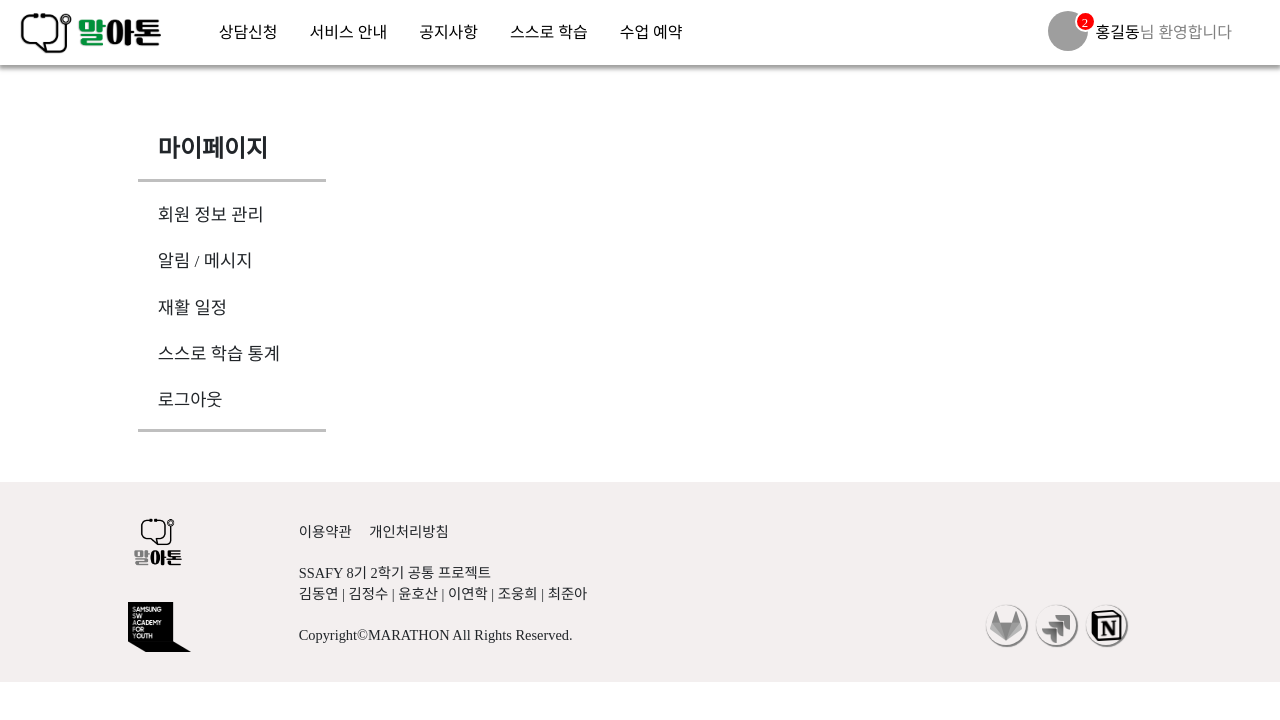
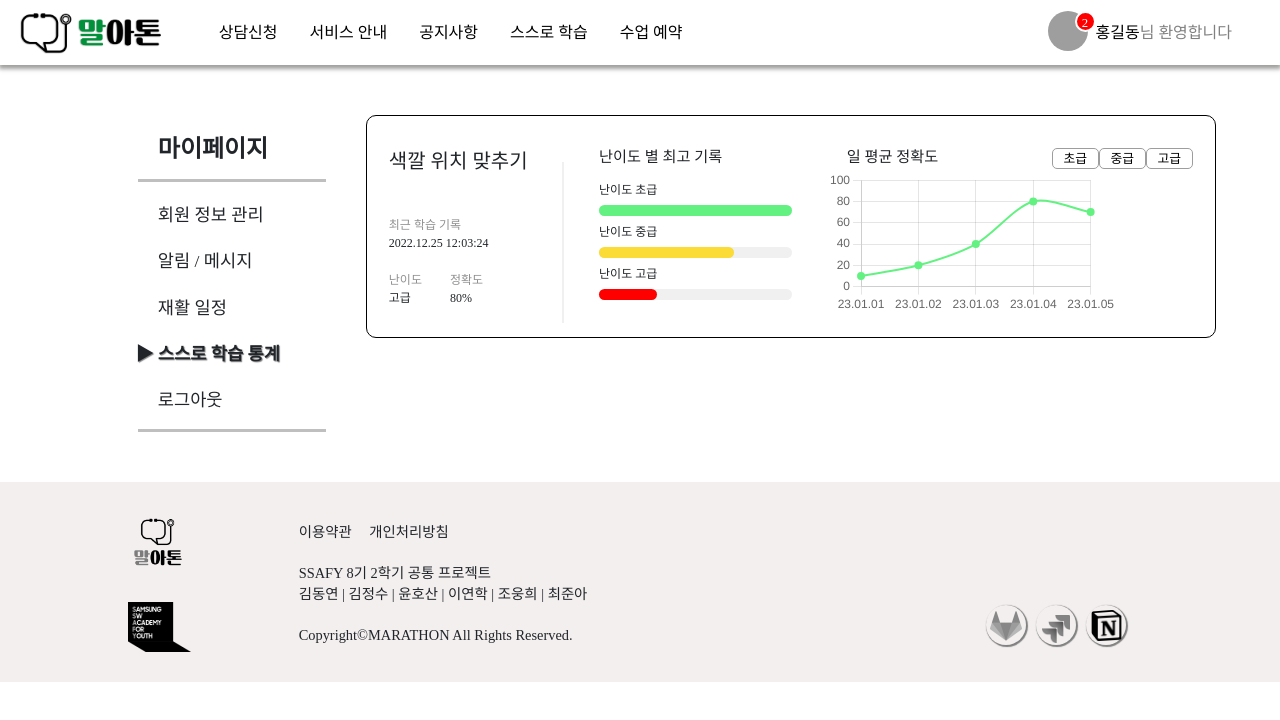
Before and after one commit to uh1216/marathon, a React (Create React App) app in the folder Frontend/marathon/: page /mypage/statistics in a window 1280 px wide. Shown: the top 720 px of the page. Built offline with nearby package versions, Linux system fonts and the light colour scheme; grey boxes are pictures that could not be loaded; a web font is replaced by a local one.

Commit message:
[FE] : [FEAT] 스스로 학습 통계 페이지 - 그래프 90% 완성

```diff
--- a/Frontend/marathon/package.json
+++ b/Frontend/marathon/package.json
@@ -15,10 +15,12 @@
     "@testing-library/user-event": "^13.5.0",
     "axios": "^1.2.3",
     "bootstrap": "^5.2.3",
+    "chart.js": "^4.2.0",
     "classnames": "^2.3.2",
     "react": "^18.2.0",
     "react-bootstrap": "^2.7.0",
     "react-calendar": "^4.0.0",
+    "react-chartjs-2": "^5.2.0",
     "react-dom": "^18.2.0",
     "react-redux": "^8.0.5",
     "react-router-dom": "^6.7.0",
--- /dev/null
+++ b/Frontend/marathon/src/components/common/GameChart.js
@@ -0,0 +1,51 @@
+import React from "react";
+import Chart from "chart.js/auto";
+import { Line } from "react-chartjs-2";
+
+const GameChart = (props) => {
+  let data = {
+    labels: ["23.01.01", "23.01.02", "23.01.03", "23.01.04", "23.01.05"],
+    datasets: [
+      {
+        type: "line",
+        label: "정확도",
+        backgroundColor: props.color,
+        data: props.data,
+        borderColor: props.color,
+        borderWidth: 2,
+      },
+    ],
+  };
+
+  let options = {
+    plugins: {
+      legend: {
+        display: false,
+      },
+      datalabels: {
+        display: false,
+      },
+    },
+    scales: {
+      y: {
+        suggestedMin: 0,
+        suggestedMax: 100,
+      },
+    },
+    elements: {
+      line: {
+        tension: 0.3,
+      },
+      // aspectRatio: 1000,
+      // maintainAspectRatio: false,
+    },
+  };
+
+  return (
+    <div style={{ width: "366px", height: "145px" }}>
+      <Line data={data} options={options} />
+    </div>
+  );
+};
+
+export default GameChart;
--- /dev/null
+++ b/Frontend/marathon/src/components/common/StatisticsBox.jsx
@@ -0,0 +1,86 @@
+import style from "./StatisticsBox.module.css";
+import GameChart from "./GameChart";
+import { useState } from "react";
+
+export default function StatisticsBox() {
+  /** 데이터 받아오면 여기에다 저장하면 됨 */
+  const graphData = [
+    [10, 20, 40, 80, 70],
+    [30, 50, 10, 80, 50],
+    [10, 20, 40, 60, 0],
+  ];
+  const colors = ["#63F282", "#FBDB35", "#FF0000"];
+  const [selected, SetSelected] = useState(0);
+
+  return (
+    <div className={style.main_container}>
+      <div className={style.container_1}>
+        <div className={style.title_1}>색깔 위치 맞추기</div>
+        <div>
+          <div className={style.sub_title_1}>최근 학습 기록</div>
+          <div className={style.sub_content_1}>2022.12.25 12:03:24</div>
+        </div>
+        <div className={style.sub_container_1}>
+          <div>
+            <div className={style.sub_title_1}>난이도</div>
+            <div className={style.sub_content_1}>고급</div>
+          </div>
+          <div>
+            <div className={style.sub_title_1}>정확도</div>
+            <div className={style.sub_content_1}>80%</div>
+          </div>
+        </div>
+      </div>
+      <hr className={style.line} />
+      <div className={style.container_2}>
+        <div className={style.title_2}>난이도 별 최고 기록</div>
+        <div>
+          <div>
+            <div className={style.sub_title_2}>난이도 초급</div>
+            <progress
+              className={style.progress + " " + style.green}
+              max="100"
+              value="100"
+            ></progress>
+          </div>
+          <div>
+            <div className={style.sub_title_2}>난이도 중급</div>
+            <progress
+              className={style.progress + " " + style.yellow}
+              max="100"
+              value="70"
+            ></progress>
+          </div>
+          <div>
+            <div className={style.sub_title_2}>난이도 고급</div>
+            <progress
+              className={style.progress + " " + style.red}
+              max="100"
+              value="30"
+            ></progress>
+          </div>
+        </div>
+      </div>
+      <div className={style.container_3}>
+        <div className={style.sub_container_3}>
+          <div className={style.title_3}>일 평균 정확도</div>
+          <div>
+            <label htmlFor="radio_easy">
+              <button onClick={() => SetSelected(0)}>초급</button>
+            </label>
+            <input type="radio" name="mode" id="radio_easy" />
+            <label htmlFor="radio_normal">
+              <button onClick={() => SetSelected(1)}>중급</button>
+            </label>
+            <input type="radio" name="mode" id="radio_normal" />
+            <label htmlFor="radio_hard">
+              <button onClick={() => SetSelected(2)}>고급</button>
+            </label>
+            <input type="radio" name="mode" id="radio_hard" />
+          </div>
+        </div>
+        <GameChart data={graphData[selected]} color={colors[selected]} />
+      </div>
+    </div>
+  );
+}
--- /dev/null
+++ b/Frontend/marathon/src/components/common/StatisticsBox.module.css
@@ -0,0 +1,110 @@
+.main_container {
+  width: 850px;
+  height: 223px;
+  border: 1px solid black;
+  border-radius: 10px;
+  padding: 30px 22px;
+  display: flex;
+  justify-content: space-between;
+}
+.line {
+  width: 1px;
+  height: 100%;
+  border: 1px solid #c3c3c3;
+}
+
+/* 첫 번째 칸 */
+.container_1 {
+  display: flex;
+  flex-direction: column;
+  justify-content: space-between;
+}
+.title_1 {
+  font-size: 1.25em;
+  margin-bottom: 20px;
+}
+.sub_title_1 {
+  font-size: 0.75em;
+  color: #909090;
+}
+.sub_content_1 {
+  font-size: 0.75em;
+}
+.sub_container_1 {
+  display: flex;
+}
+.sub_container_1 > div {
+  margin-right: 28px;
+}
+
+/* 두 번째 칸 */
+.container_2 {
+  display: flex;
+  flex-direction: column;
+  justify-content: space-between;
+}
+.title_2 {
+  font-size: 0.95em;
+}
+.sub_title_2 {
+  font-size: 0.75em;
+}
+.progress {
+  width: 193px;
+  height: 11px;
+  border-radius: 11px;
+  -webkit-appearance: none;
+  -moz-appearance: none;
+  appearance: none;
+  border-radius: 20px;
+}
+
+.progress::-webkit-progress-bar {
+  background-color: #f0f0f0;
+  border-radius: 20px;
+}
+.progress::-webkit-progress-value {
+  border-radius: 20px;
+}
+.green::-webkit-progress-value {
+  background-color: #63f282;
+}
+.yellow::-webkit-progress-value {
+  background-color: #fbdb35;
+}
+.red::-webkit-progress-value {
+  background-color: #ff0000;
+}
+
+/* 세 번째 칸 */
+.container_3 {
+}
+.title_3 {
+  font-size: 0.95em;
+}
+.container_3 input {
+  display: none;
+}
+.container_3 label > button {
+  border: #9d9d9d solid 1px;
+  background-color: white;
+  width: 47px;
+  height: 21px;
+  font-size: 0.8em;
+  border-radius: 5px;
+}
+.container_3 label > button:focus {
+  background-color: #a38aec;
+  border: none;
+  color: white;
+  box-shadow: rgba(0, 0, 0, 0.5) 0px 4px 4px inset;
+
+  /* width: 48px;
+  height: 22px; */
+}
+
+.sub_container_3 {
+  display: flex;
+  justify-content: space-between;
+  padding-left: 20px;
+}
--- /dev/null
+++ b/Frontend/marathon/src/components/my-page/Statistics.jsx
@@ -0,0 +1,20 @@
+import { useEffect } from "react";
+import { useDispatch } from "react-redux";
+import style from "./Statistics.module.css";
+import { changeNowSideNav } from "stores/toggle.store";
+import StatisticsBox from "components/common/StatisticsBox";
+
+export default function Statistics() {
+  const dispatch = useDispatch();
+
+  useEffect(() => {
+    // 사이드 나브 초기화
+    dispatch(changeNowSideNav("스스로 학습 통계"));
+  }, []);
+
+  return (
+    <>
+      <StatisticsBox></StatisticsBox>
+    </>
+  );
+}
--- a/Frontend/marathon/src/pages/MyPage.jsx
+++ b/Frontend/marathon/src/pages/MyPage.jsx
@@ -5,6 +5,7 @@ import SideNav from "components/common/SideNav";
 import style from "./MyPage.module.css";
 import Messenger from "components/my-page/Messenger";
 import Schedule from "components/my-page/Schedule";
+import Statistics from "components/my-page/Statistics";
 
 export default function MyPage() {
   const state = useSelector((state) => state);
@@ -29,7 +30,7 @@ export default function MyPage() {
     "상담 관리",
     "로그아웃",
   ];
-  const urlsPatient = ["information", "messenger", "schedule", ""];
+  const urlsPatient = ["information", "messenger", "schedule", "statistics"];
   const urlsDoctor = ["information", "messenger", "schedule", ""];
   const urlsAdmin = ["information", "messenger", ""];
 
@@ -65,7 +66,7 @@ export default function MyPage() {
             <Route path="information" element={<UserInformation />}></Route>
             <Route path="messenger" element={<Messenger />}></Route>
             <Route path="schedule" element={<Schedule />}></Route>
-            <Route path="" element={<div />}></Route>
+            <Route path="statistics" element={<Statistics />}></Route>
             <Route path="" element={<div />}></Route>
             <Route path="" element={<div />}></Route>
             <Route path="" element={<div />}></Route>
```
Also changed, not shown: Frontend/marathon/src/components/my-page/Statistics.module.css (added), 1 other file (tests, documents, lock files or other folders).
